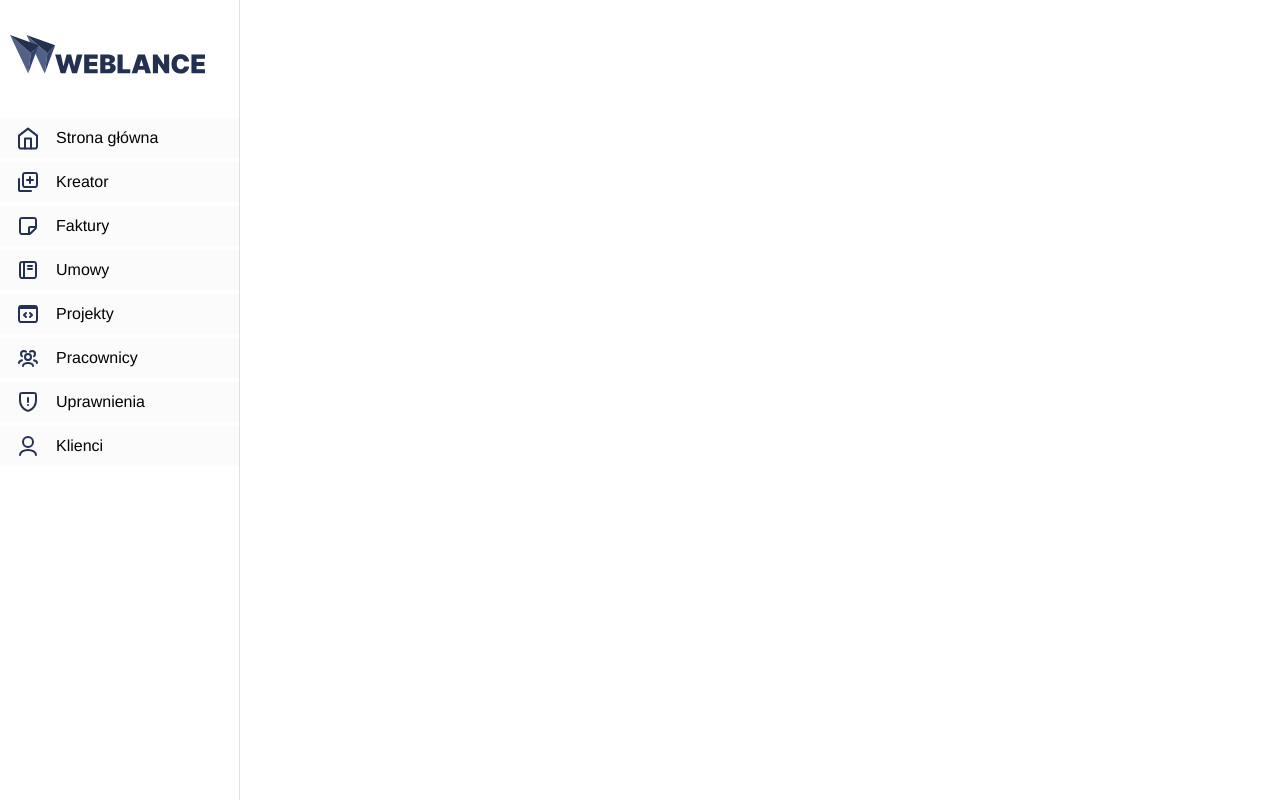
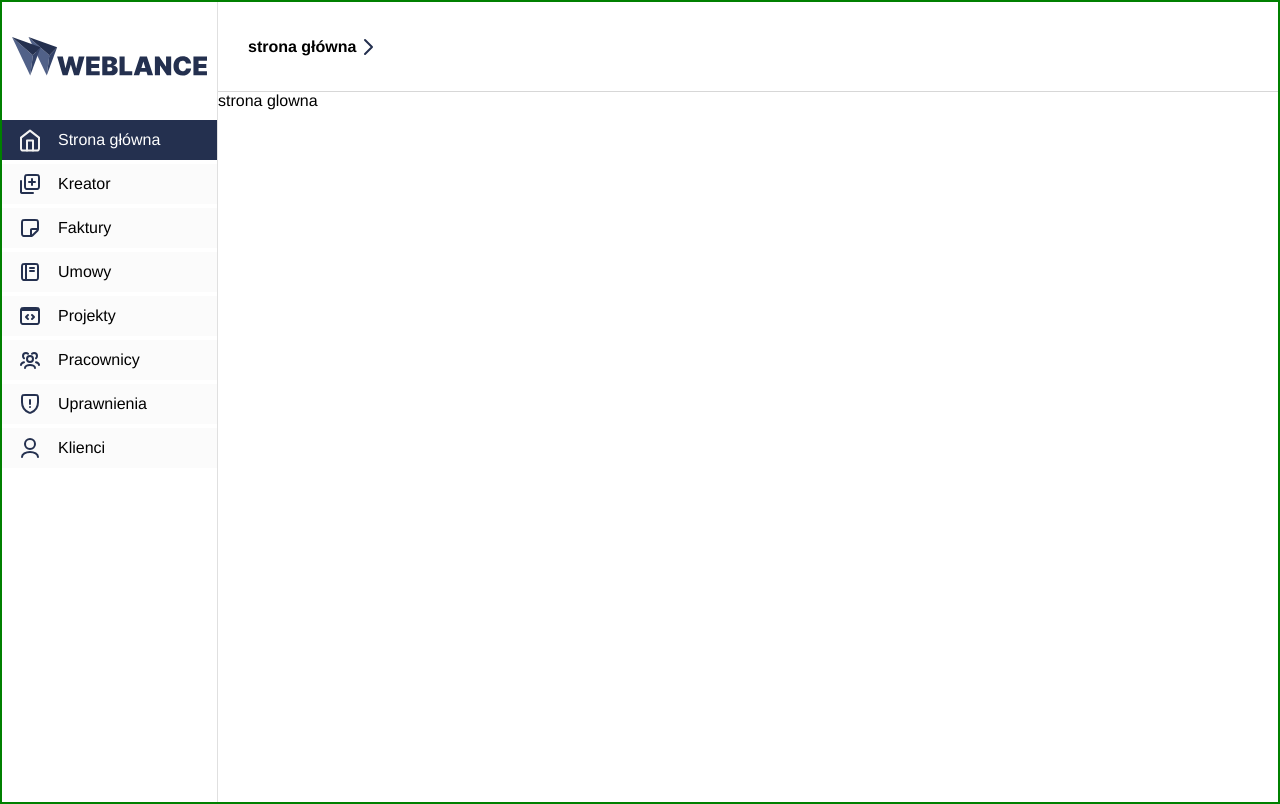
Before and after one commit to MateuszRumin/CRM_system_04-08_24, a React (Vite) app in the folder client/: page / in a window 1280 px wide. Built offline with nearby package versions, Linux system fonts and the light colour scheme.

Commit message:
add breadcrumbs to navigate

```diff
--- /dev/null
+++ b/client/src/components/Breadcrumbs/Breadcrumbs.module.css
@@ -0,0 +1,12 @@
+.breadcrumb {
+	display: flex;
+	gap: 4px;
+}
+.breadcrumb a {
+	display: flex;
+	align-items: center;
+	justify-content: center;
+}
+.active{
+	font-weight: bold;
+}
--- /dev/null
+++ b/client/src/components/Breadcrumbs/Breadcrumbs.tsx
@@ -0,0 +1,32 @@
+import { NavLink, useLocation } from 'react-router-dom'
+import styles from './Breadcrumbs.module.css'
+import arrow from '../../assets/Breadcrumbs/arrow.svg'
+
+export const Breadcrumbs = () => {
+	const location = useLocation()
+	let breadcrumbs = location.pathname.split('/').filter(crumb => crumb !== '')
+
+	if (breadcrumbs.length == 0) breadcrumbs = ['strona główna']
+	return (
+		<>
+			<ul className={styles.breadcrumb}>
+				{breadcrumbs.map((crumb, index) => {
+					return (
+						<li key={crumb}>
+							<NavLink end to={crumb === 'strona główna' ? `/` : `/${breadcrumbs.slice(0, index + 1).join('/')}`}>
+								{({ isActive }) => {
+									return (
+										<>
+											<span className={isActive ? styles.active : ''}>{crumb}</span>
+											<img src={arrow} />
+										</>
+									)
+								}}
+							</NavLink>
+						</li>
+					)
+				})}
+			</ul>
+		</>
+	)
+}
--- a/client/src/components/Layout/Layout.tsx
+++ b/client/src/components/Layout/Layout.tsx
@@ -1,14 +1,16 @@
 import { Outlet } from 'react-router-dom'
 import { Sidebar } from '../Sidebar/Sidebar'
-
+import { Topbar } from '../Topbar/Topbar'
+import { MainContent } from '../MainContent/MainContent'
 
 export const Layout = () => {
 	return (
 		<>
 			<Sidebar />
-			{/* header i body czyli vidoki */}
-
-			<Outlet />
+			<MainContent>
+				<Topbar />
+				<Outlet />
+			</MainContent>
 		</>
 	)
 }
--- /dev/null
+++ b/client/src/components/MainContent/MainContent.module.css
@@ -0,0 +1,5 @@
+.mainContent {
+	width: 100%;
+	display: flex;
+	flex-direction: column;
+}
--- /dev/null
+++ b/client/src/components/MainContent/MainContent.tsx
@@ -0,0 +1,10 @@
+import styles from './MainContent.module.css'
+
+
+interface MainContents {
+	children: React.ReactNode
+}
+
+export const MainContent = ({ children }: MainContents) => {
+	return <div className={styles.mainContent}>{children}</div>
+}
--- a/client/src/components/Sidebar/Sidebar.tsx
+++ b/client/src/components/Sidebar/Sidebar.tsx
@@ -6,7 +6,6 @@ export const Sidebar = () => {
 		<div className={styles.sidebarContent}>
 			<Logo />
 			<Sidemenu />
-
 		</div>
 	)
 }
--- /dev/null
+++ b/client/src/components/Topbar/Topbar.module.css
@@ -0,0 +1,9 @@
+.topbar{
+    width: 100%;
+    height: 200px;
+    border-bottom: solid 1px rgb(215, 215, 215);
+    padding: 15px 30px;
+    height: 90px;
+    display: flex;
+    align-items: center;
+}
--- /dev/null
+++ b/client/src/components/Topbar/Topbar.tsx
@@ -0,0 +1,10 @@
+import { Breadcrumbs } from '../Breadcrumbs/Breadcrumbs'
+import styles from './Topbar.module.css'
+
+export const Topbar = () => {
+	return (
+		<div className={styles.topbar}>
+			<Breadcrumbs />
+		</div>
+	)
+}
--- a/client/src/styles/globals.css
+++ b/client/src/styles/globals.css
@@ -40,4 +40,6 @@ body {
 #root {
 	display: flex;
 	min-height: 100vh;
+	width: 100%;
+	border: solid 2px green;
 }
--- a/client/src/views/StronaGlowna/StronaGlowna.tsx
+++ b/client/src/views/StronaGlowna/StronaGlowna.tsx
@@ -1,3 +1,6 @@
+import styles from './StronGlowna.module.css'
+
+
 export const StronaGlowna = () => {
-	return <>Strona główna</>
+	return <><div className={styles.stronaglowna}>strona glowna</div></>
 }
```
Also changed, not shown: client/src/components/Sidemenu/Sidemenu.tsx (+2 -7 lines), client/src/main.tsx (+7 -2 lines), client/src/assets/Breadcrumbs/arrow.svg (added).
